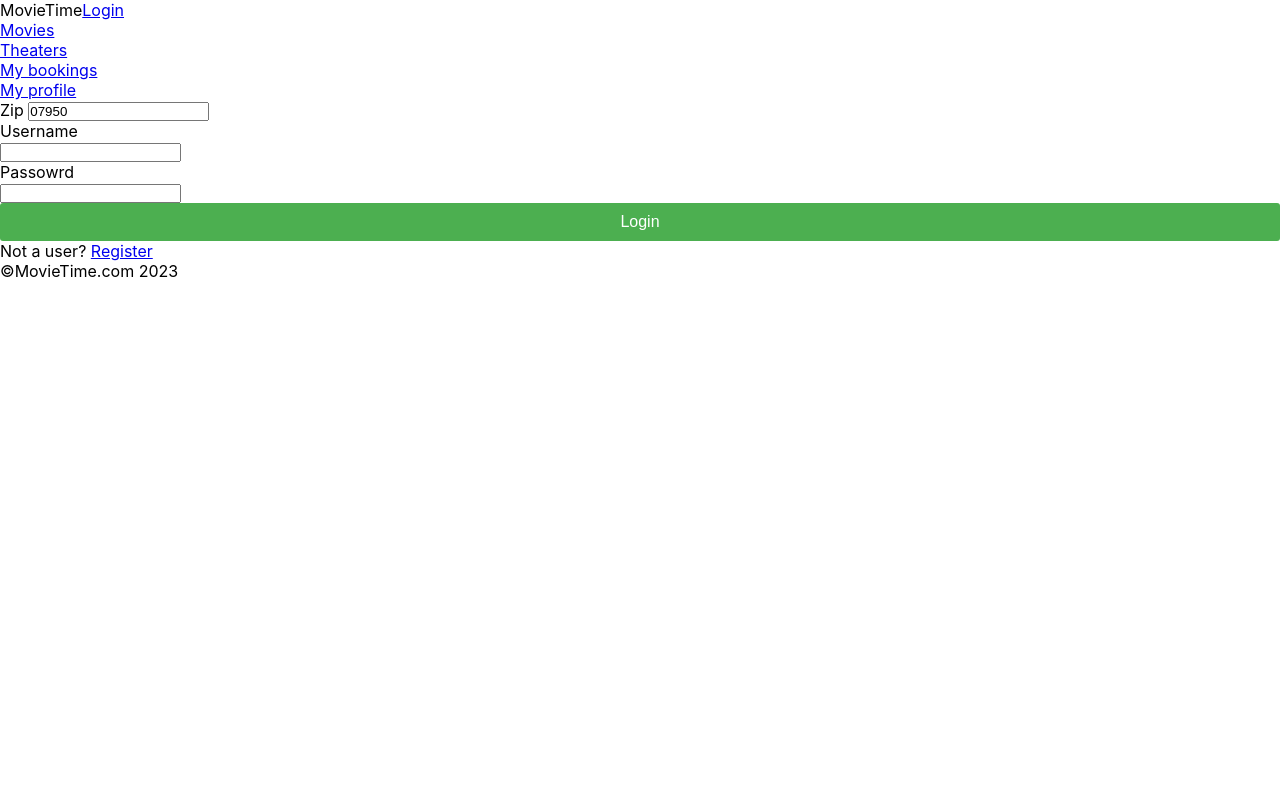
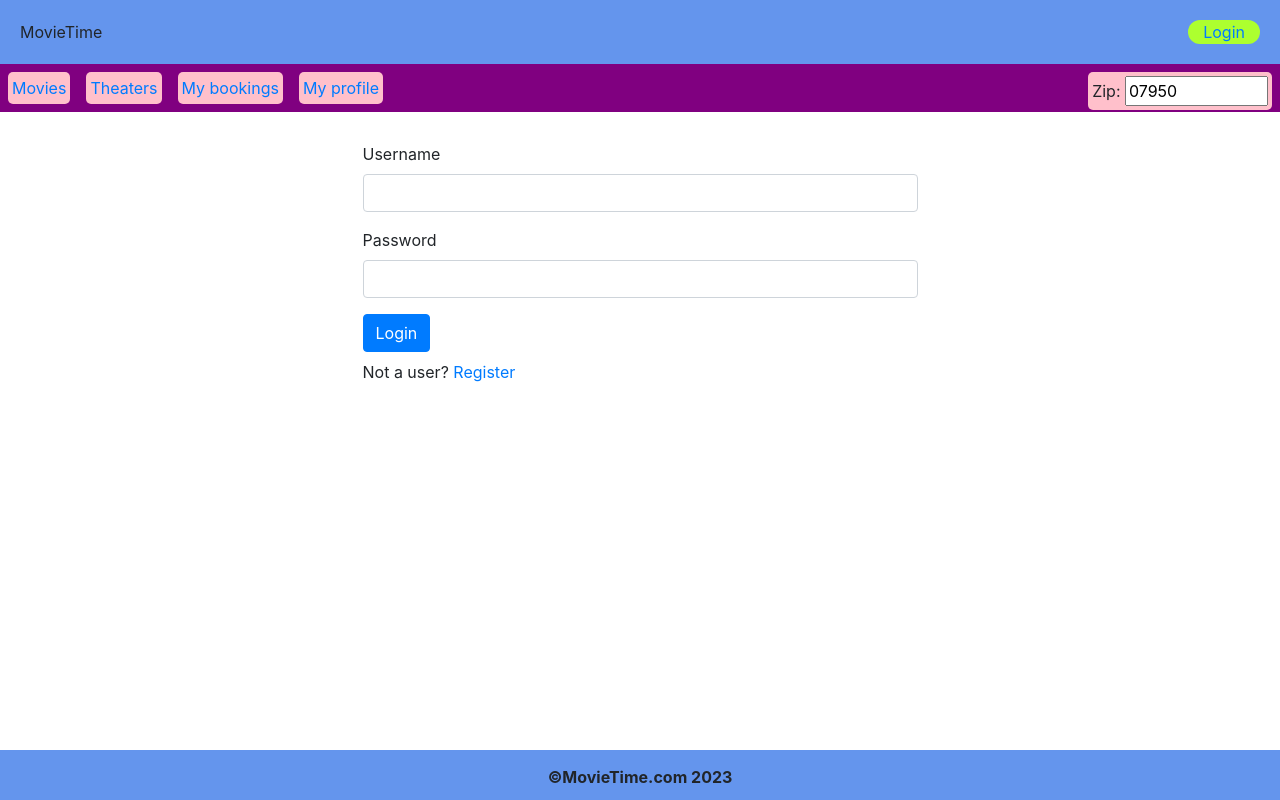
Before and after one commit to sarika-kulkarni/movietime-ui, a React (Create React App) app: page /movietime/login in a window 1280 px wide. Built offline with nearby package versions, Linux system fonts and the light colour scheme.

Commit message:
added styles for my bookings page

```diff
--- a/public/index.html
+++ b/public/index.html
@@ -9,6 +9,7 @@
       name="description"
       content="Web site created using create-react-app"
     />
+    <link rel="stylesheet" href="https://cdn.jsdelivr.net/npm/bootstrap@4.3.1/dist/css/bootstrap.min.css" integrity="sha384-ggOyR0iXCbMQv3Xipma34MD+dH/1fQ784/j6cY/iJTQUOhcWr7x9JvoRxT2MZw1T" crossorigin="anonymous">
     <link rel="apple-touch-icon" href="%PUBLIC_URL%/logo192.png" />
     <!--
       manifest.json provides metadata used when your web app is installed on a
--- a/src/App.css
+++ b/src/App.css
@@ -1,9 +1,9 @@
 
-*{
+/**{
   margin: 0;
   padding: 0;
   box-sizing: border-box;
-}
+}*/
 h2{
   font-size: large;
   text-align: center;
@@ -81,3 +81,63 @@ input[type="submit"]:hover {
 .error-message {
   color: red;
 }
+
+nav {
+  background-color: purple;
+}
+
+nav > ul {
+  list-style-type: none;
+  margin: 0;
+  padding: 0;
+}
+
+nav li {
+  display: inline-block;
+  background-color: pink;
+  margin: 8px;
+  border-radius: 5px;
+  padding: 4px;
+}
+
+header {
+  margin: auto;
+  background-color: cornflowerblue;
+  padding: 20px;
+}
+
+.header-links {
+  float: right;
+  background-color: greenyellow;
+  padding: 0 15px;
+  border-radius: 20px;
+}
+
+.nav-zip {
+  float: right;
+}
+
+.content {
+  margin-top: 30px;
+  margin-bottom: 30px;
+}
+
+form {
+  max-width: 50%;
+  margin: 0 auto;
+}
+
+footer {
+  text-align: center;
+  height: 50px;
+  background-color: cornflowerblue;
+  padding: 15px;
+  font-weight: bold;
+}
+
+.booked-seats {
+  background-color: greenyellow;
+  border-radius: 15px;
+  padding: 0 10px;
+  margin: 0 5px;
+}
--- a/src/app/components/booking.js
+++ b/src/app/components/booking.js
@@ -14,15 +14,36 @@ export default function Booking(props){
     }
 
     return (
-        <div>
-            <p>Booking reference: {booking.bookingId}</p>
-            <p>Booking date: {booking.bookingDate}</p>
-            <p>Number of adult tickets: {booking.adultTickets}</p>
-            <p>Number of child tickets: {booking.childTickets}</p>
-            <p>Seats: {getBookedSeats(booking.seats).map((seatId) => (
-                <span>{seatId}</span>
-            ))}</p>
-            <p><button onClick={cancelBooking}>Cancel booking</button></p>
+        <div className="container">
+            <div className="row justify-content-center">
+                <div className="col-4">Booking reference:</div>
+                <div className="col-4">{booking.bookingId}</div>
+            </div>
+            <div className="row justify-content-center">
+                <div className="col-4">Booking date:</div>
+                <div className="col-4">{booking.bookingDate}</div>
+            </div>
+            <div className="row justify-content-center">
+                <div className="col-4">Number of adult tickets:</div>
+                <div className="col-4"> {booking.adultTickets}</div>
+            </div>
+            <div className="row justify-content-center">
+                <div className="col-4">Number of child tickets:</div>
+                <div className="col-4"> {booking.childTickets}</div>
+            </div>
+            <div className="row justify-content-center">
+                <div className="col-4">Seats:</div>
+                <div className="col-4">
+                    {getBookedSeats(booking.seats).map((seatId) => (
+                    <span className="booked-seats">{seatId}</span>
+                    ))}
+                </div>
+            </div>
+            <div className="row justify-content-center">
+                <div className="col-8">
+                    <button className="btn btn-primary mb-2" onClick={cancelBooking}>Cancel booking</button>
+                </div>
+            </div>
         </div>
     )
 }
--- a/src/app/routes/login.jsx
+++ b/src/app/routes/login.jsx
@@ -35,12 +35,16 @@ export default function Login(){
 
     return (
         <form method="post" onSubmit={handleLoginRequest}>
-            <p>Username</p>
-            <p><input type="text" name="username" onChange={(e) => {setUsername(e.target.value)}} /></p>
-            <p>Passowrd</p>
-            <p><input type="password" name="password" onChange={(e) => {setPassword(e.target.value)}} /></p>
-            <p><input type="submit" value="Login" /></p>
-            <p>Not a user? <Link to="/movietime/register">Register</Link></p>
+            <div className="form-group">
+                <label>Username</label>
+                <input className="form-control" type="text" name="username" onChange={(e) => {setUsername(e.target.value)}} />
+            </div>
+            <div className="form-group">
+                <label>Password</label>
+                <input className="form-control" type="password" name="password" onChange={(e) => {setPassword(e.target.value)}} />
+            </div>
+            <button type="submit" className="btn btn-primary mb-2">Login</button>
+            <p className="register-link">Not a user? <Link to="/movietime/register">Register</Link></p>
         </form>
     )
 }
--- a/src/app/routes/logout.jsx
+++ b/src/app/routes/logout.jsx
@@ -18,6 +18,6 @@ export default function Logout(){
     }
 
     return (
-        <div>You are logged out. Click <Link>here</Link> to login again.</div>
+        <div>You are logged out. Click <Link to="/movietime/login">here</Link> to login again.</div>
     )
 }
--- a/src/app/routes/myProfile.jsx
+++ b/src/app/routes/myProfile.jsx
@@ -11,6 +11,10 @@ export default function MyProfile(){
         e.preventDefault();
         const updatedProfile = {firstName, lastName, phone}
         updateProfile(updatedProfile)
+        setUpdating(false)
+    }
+
+    const cancelUpdate = () => {
         setUpdating(false)
     }
 
@@ -45,7 +49,7 @@ export default function MyProfile(){
                 <p>First name: <input type="text" value={firstName} onChange={(e) => {e.preventDefault(); setFirstName(e.target.value);}}/></p>
                 <p>Last name: <input type="text" value={lastName} onChange={(e) => {e.preventDefault(); setLastName(e.target.value)}}/></p>
                 <p>Phone: <input type="text" value={phone} onChange={(e) => {e.preventDefault(); setPhone(e.target.value)}}/></p>
-                <p><input type="submit" value="Save" /></p>
+                <p><input type="submit" value="Save" /> <button name="cancel" onClick={cancelUpdate}>Cancel</button></p>
             </form>
         )
     }else{
--- a/src/app/routes/registration.jsx
+++ b/src/app/routes/registration.jsx
@@ -58,7 +58,7 @@ export default function Registration(){
                 <p>Confirm password</p>
                 <input className="form-input" type="password" onChange={(e) => setConfirmPassword(e.target.value)} />
             </label>
-            <input type="submit" name="Register" value="Register" />
+            <input className="form-input-register" type="submit" name="Register" value="Register" />
         </form>
         </div>
 
--- a/src/app/routes/root.jsx
+++ b/src/app/routes/root.jsx
@@ -16,23 +16,23 @@ export default function Root(){
     return (
         <>
             <header>
-                <span>MovieTime</span>
-                { authenticated ? <span><Link to="/movietime/logout">Logout</Link></span> :
-                <span><Link to="/movietime/login">Login</Link></span>}
+                <span className="app-logo align-top">MovieTime</span>
+                { authenticated ? <span className="header-links"><Link to="/movietime/logout">Logout</Link></span> :
+                <span className="header-links align-top"><Link to="/movietime/login">Login</Link></span>}
             </header>
             <nav>
                 <ul>
                     <li><Link to="/movietime/movies">Movies</Link></li>
                     <li><Link to="/movietime/theaters">Theaters</Link></li>
                     <li><Link to="/movietime/mybookings">My bookings</Link></li>
-                    <span><Link to="/movietime/myprofile">My profile</Link></span>
-                    <li>Zip <input type="text" name="zip" value={userZip} onChange={updateUserZip}/></li>
+                    <li><Link to="/movietime/myprofile">My profile</Link></li>
+                    <li className="nav-zip">Zip: <input type="text" size="9" name="zip" value={userZip} onChange={updateUserZip}/></li>
                 </ul>
             </nav>
-            <div name="content">
+            <div name="content" className="content container">
                 <Outlet />
             </div>
-            <footer>&copy;MovieTime.com 2023</footer>
+            <footer className="fixed-bottom">&copy;MovieTime.com 2023</footer>
         </>
     );
 }
```
